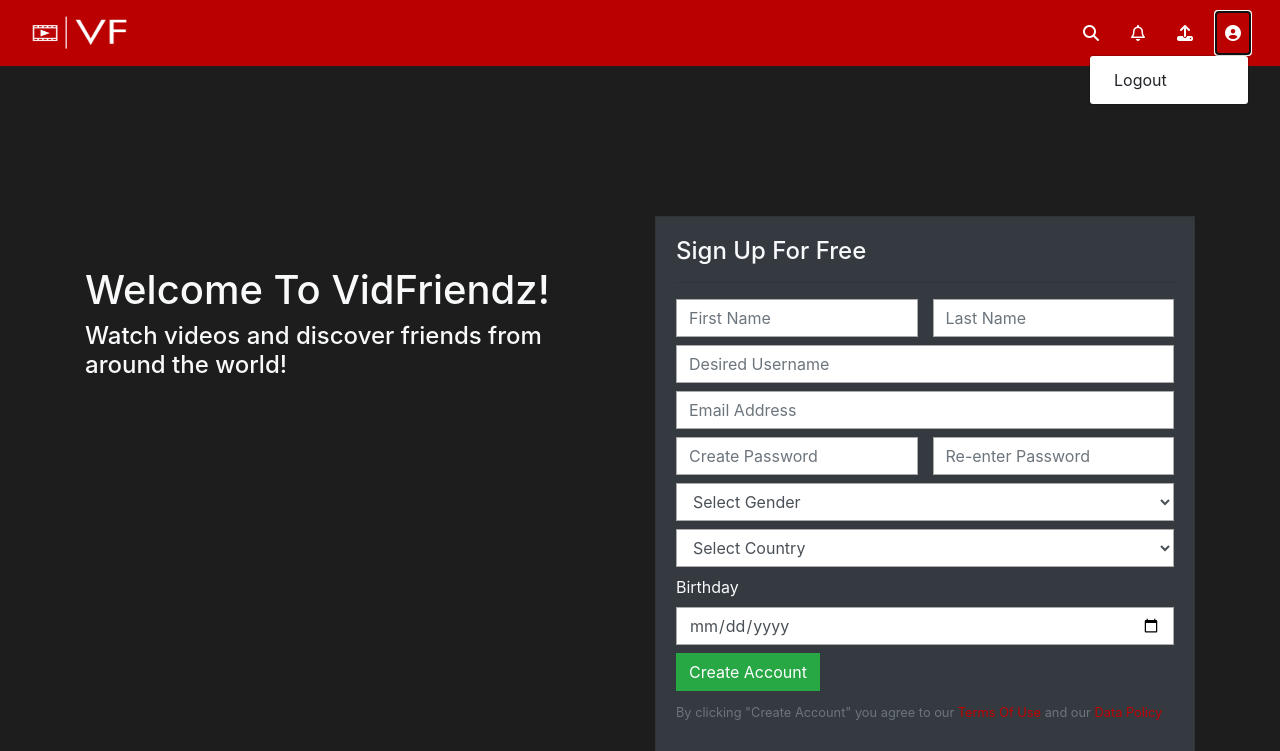
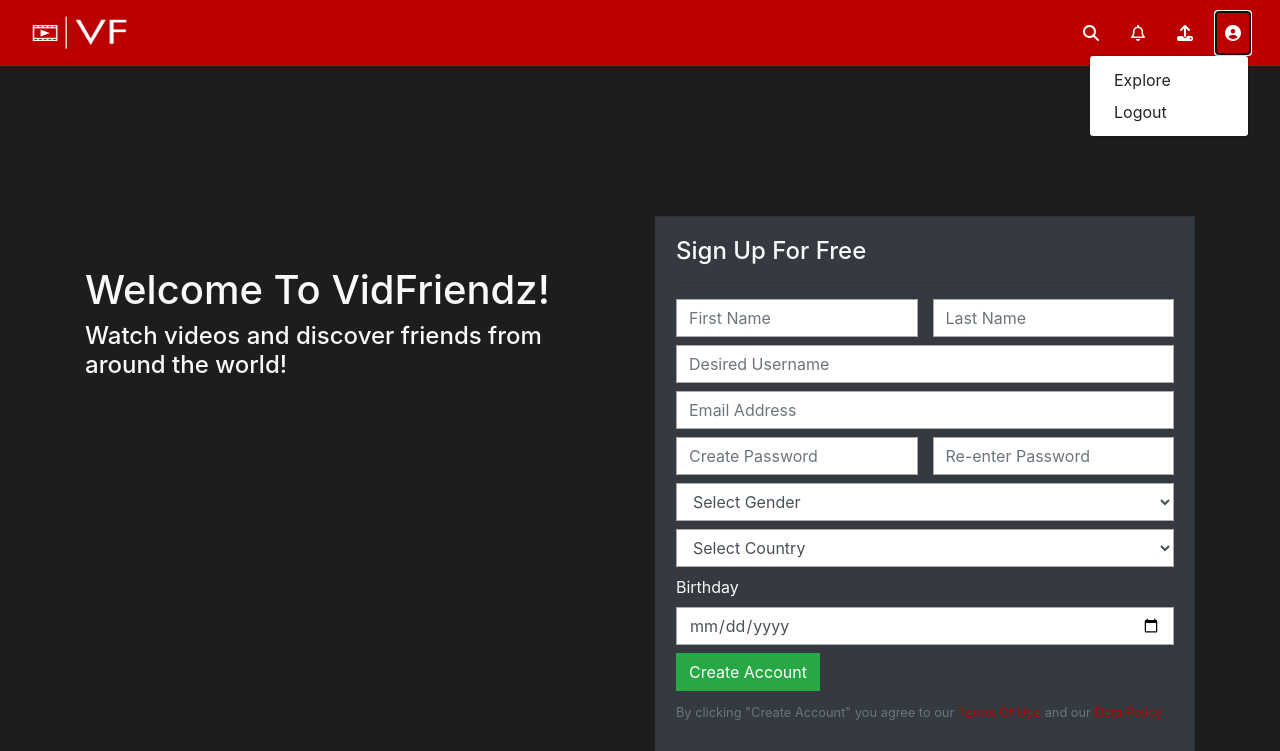
Before and after one commit to williamsstudios/VidFriendz, a Node server app: template views/index.ejs in a window 1280 px wide, after a click that opens the changed part. Shown: the top 751 px of the page. Run offline with Node 20, Linux system fonts and the light colour scheme; the template is opened without the code that fills it: most values are stand-ins (such as "Sample title", 1, 10 or a date in 2020); some libraries are stand-ins or nearby versions.

Commit message:
Added Explore Users Link To Header

```diff
--- a/views/inc/header.ejs
+++ b/views/inc/header.ejs
@@ -33,6 +33,7 @@
                         <i class="fa-solid fa-circle-user"></i>
                     </a>
                     <div class="dropdown-menu dropdown-menu-right" aria-labelledby="acctDropdown">
+                        <a href="/users/explore" class="dropdown-item">Explore</a>
                         <a href="/users/logout" class="dropdown-item">Logout</a>
                     </div>
                 </li>
```
